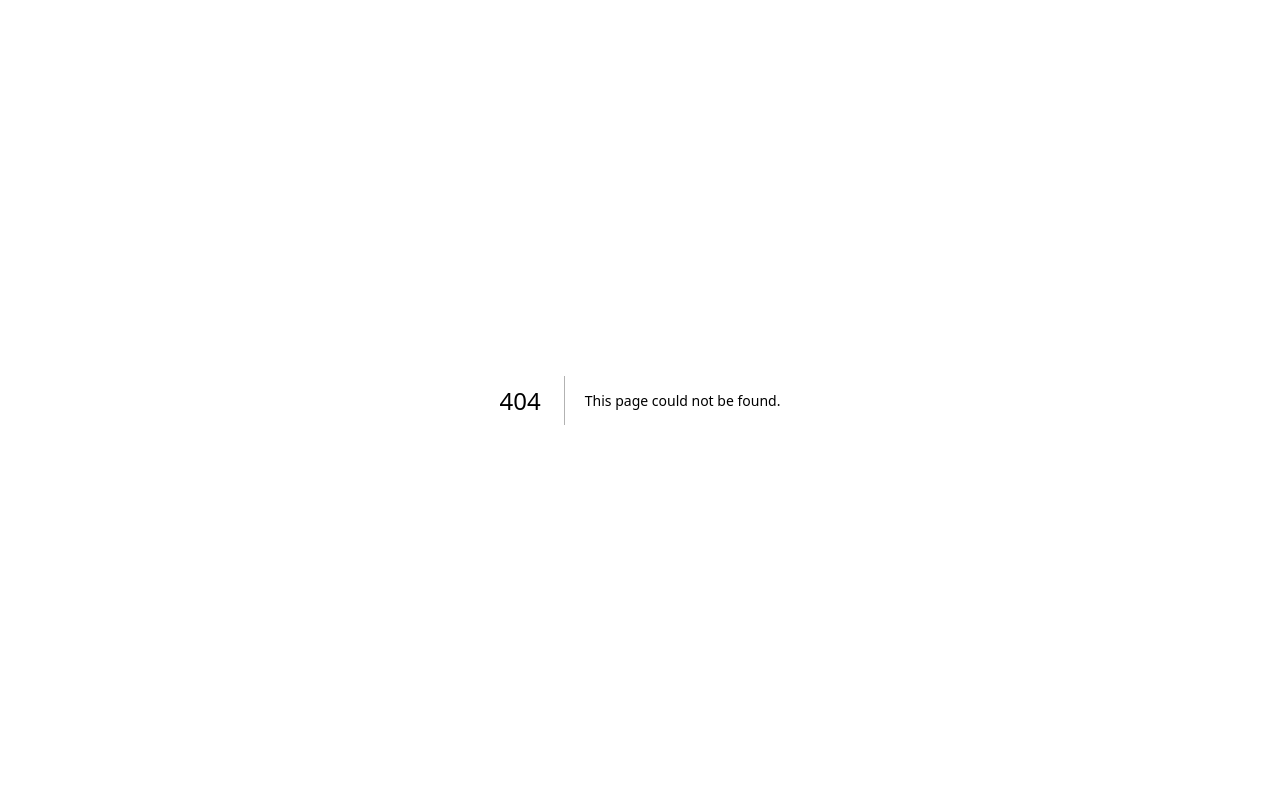
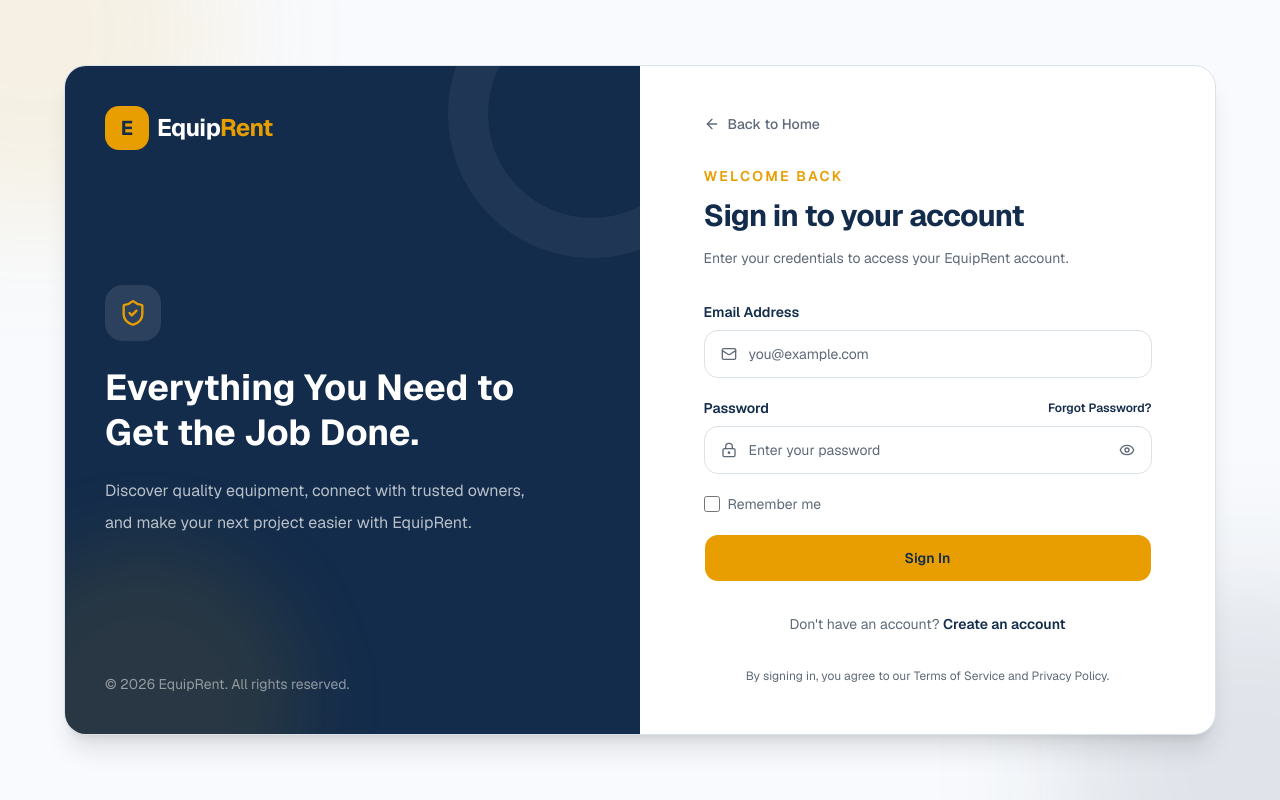
Before and after one commit to shahinreza9702/equiprent-client, a Next.js app: page /login in a window 1280 px wide. Before the commit this address had no page. Built offline with nearby package versions, Linux system fonts and the light colour scheme.

Commit message:
feat(client): add authentication layout and login page

```diff
--- /dev/null
+++ b/src/app/(auth)/layout.tsx
@@ -0,0 +1,14 @@
+
+interface AuthLayoutProps {
+  children: React.ReactNode;
+}
+
+export default function AuthLayout({
+  children,
+}: AuthLayoutProps) {
+  return (
+    <main className="flex min-h-screen flex-col bg-background">
+      {children}
+    </main>
+  );
+}
--- /dev/null
+++ b/src/app/(auth)/login/page.tsx
@@ -0,0 +1,220 @@
+
+"use client";
+
+import Link from "next/link";
+import { useState } from "react";
+import {
+  ArrowLeft,
+  Eye,
+  EyeOff,
+  LockKeyhole,
+  Mail,
+  ShieldCheck,
+} from "lucide-react";
+
+import { Button } from "@/components/ui/button";
+
+export default function LoginPage() {
+  const [showPassword, setShowPassword] = useState(false);
+
+  return (
+    <section className="relative flex min-h-screen items-center justify-center overflow-hidden px-4 py-12 sm:px-6">
+      {/* Background Decorations */}
+      <div className="pointer-events-none absolute -left-40 -top-40 size-96 rounded-full bg-brand-accent/10 blur-3xl" />
+      <div className="pointer-events-none absolute -bottom-40 -right-40 size-96 rounded-full bg-primary/10 blur-3xl" />
+
+      <div className="relative grid w-full max-w-6xl overflow-hidden rounded-3xl border border-border bg-card shadow-xl lg:grid-cols-2">
+        {/* Left: Branding Panel */}
+        <div className="relative hidden flex-col justify-between overflow-hidden bg-primary p-10 text-white lg:flex">
+          <div className="absolute -right-24 -top-24 size-72 rounded-full border-[40px] border-white/5" />
+          <div className="absolute -bottom-32 -left-20 size-80 rounded-full bg-brand-accent/10 blur-2xl" />
+
+          <Link href="/" className="relative flex items-center gap-2">
+            <span className="flex size-11 items-center justify-center rounded-xl bg-brand-accent text-xl font-bold text-primary">
+              E
+            </span>
+
+            <span className="text-2xl font-bold tracking-tight">
+              Equip<span className="text-brand-accent">Rent</span>
+            </span>
+          </Link>
+
+          <div className="relative my-12">
+            <div className="mb-6 flex size-14 items-center justify-center rounded-2xl bg-white/10">
+              <ShieldCheck className="size-7 text-brand-accent" />
+            </div>
+
+            <h1 className="max-w-md text-4xl font-bold leading-tight">
+              Everything You Need to Get the Job Done.
+            </h1>
+
+            <p className="mt-5 max-w-md leading-8 text-white/70">
+              Discover quality equipment, connect with trusted owners,
+              and make your next project easier with EquipRent.
+            </p>
+          </div>
+
+          <p className="relative text-sm text-white/50">
+            © 2026 EquipRent. All rights reserved.
+          </p>
+        </div>
+
+        {/* Right: Login Form */}
+        <div className="flex items-center justify-center p-6 sm:p-10 lg:p-12">
+          <div className="w-full max-w-md">
+            {/* Mobile Brand */}
+            <Link
+              href="/"
+              className="mb-10 inline-flex items-center gap-2 lg:hidden"
+            >
+              <span className="flex size-10 items-center justify-center rounded-xl bg-primary text-lg font-bold text-white">
+                E
+              </span>
+
+              <span className="text-xl font-bold text-primary">
+                Equip<span className="text-brand-accent">Rent</span>
+              </span>
+            </Link>
+
+            <Link
+              href="/"
+              className="mb-8 inline-flex items-center gap-2 text-sm font-medium text-muted-foreground transition-colors hover:text-primary"
+            >
+              <ArrowLeft className="size-4" />
+              Back to Home
+            </Link>
+
+            <div>
+              <p className="text-sm font-semibold uppercase tracking-[0.16em] text-brand-accent">
+                Welcome Back
+              </p>
+
+              <h2 className="mt-3 text-3xl font-bold tracking-tight text-primary">
+                Sign in to your account
+              </h2>
+
+              <p className="mt-3 text-sm leading-6 text-muted-foreground">
+                Enter your credentials to access your EquipRent account.
+              </p>
+            </div>
+
+            <form
+              className="mt-8 space-y-5"
+              onSubmit={(event) => event.preventDefault()}
+            >
+              {/* Email */}
+              <div>
+                <label
+                  htmlFor="email"
+                  className="mb-2 block text-sm font-semibold text-primary"
+                >
+                  Email Address
+                </label>
+
+                <div className="flex h-12 items-center gap-3 rounded-xl border border-input px-4 transition-colors focus-within:border-primary focus-within:ring-2 focus-within:ring-primary/10">
+                  <Mail className="size-4 shrink-0 text-muted-foreground" />
+
+                  <input
+                    id="email"
+                    name="email"
+                    type="email"
+                    autoComplete="email"
+                    placeholder="you@example.com"
+                    required
+                    className="h-full w-full bg-transparent text-sm text-foreground outline-none placeholder:text-muted-foreground"
+                  />
+                </div>
+              </div>
+
+              {/* Password */}
+              <div>
+                <div className="mb-2 flex items-center justify-between gap-3">
+                  <label
+                    htmlFor="password"
+                    className="text-sm font-semibold text-primary"
+                  >
+                    Password
+                  </label>
+
+                  <Link
+                    href="/forgot-password"
+                    className="text-xs font-semibold text-primary transition-colors hover:text-brand-accent"
+                  >
+                    Forgot Password?
+                  </Link>
+                </div>
+
+                <div className="flex h-12 items-center gap-3 rounded-xl border border-input px-4 transition-colors focus-within:border-primary focus-within:ring-2 focus-within:ring-primary/10">
+                  <LockKeyhole className="size-4 shrink-0 text-muted-foreground" />
+
+                  <input
+                    id="password"
+                    name="password"
+                    type={showPassword ? "text" : "password"}
+                    autoComplete="current-password"
+                    placeholder="Enter your password"
+                    required
+                    className="h-full w-full bg-transparent text-sm text-foreground outline-none placeholder:text-muted-foreground"
+                  />
+
+                  <button
+                    type="button"
+                    onClick={() => setShowPassword((previous) => !previous)}
+                    aria-label={showPassword ? "Hide password" : "Show password"}
+                    className="text-muted-foreground transition-colors hover:text-primary"
+                  >
+                    {showPassword ? (
+                      <EyeOff className="size-4" />
+                    ) : (
+                      <Eye className="size-4" />
+                    )}
+                  </button>
+                </div>
+              </div>
+
+              {/* Remember Me */}
+              <div className="flex items-center gap-2">
+                <input
+                  id="remember"
+                  name="remember"
+                  type="checkbox"
+                  className="size-4 rounded border-input accent-primary"
+                />
+
+                <label
+                  htmlFor="remember"
+                  className="text-sm text-muted-foreground"
+                >
+                  Remember me
+                </label>
+              </div>
+
+              {/* Submit */}
+              <Button
+                type="submit"
+                className="h-12 w-full rounded-xl bg-brand-accent font-semibold text-primary hover:bg-brand-accent/90"
+              >
+                Sign In
+              </Button>
+            </form>
+
+            {/* Register Link */}
+            <p className="mt-8 text-center text-sm text-muted-foreground">
+              Don&apos;t have an account?{" "}
+              <Link
+                href="/register"
+                className="font-semibold text-primary transition-colors hover:text-brand-accent"
+              >
+                Create an account
+              </Link>
+            </p>
+
+            <p className="mt-8 text-center text-xs leading-5 text-muted-foreground">
+              By signing in, you agree to our Terms of Service and Privacy Policy.
+            </p>
+          </div>
+        </div>
+      </div>
+    </section>
+  );
+}
```
